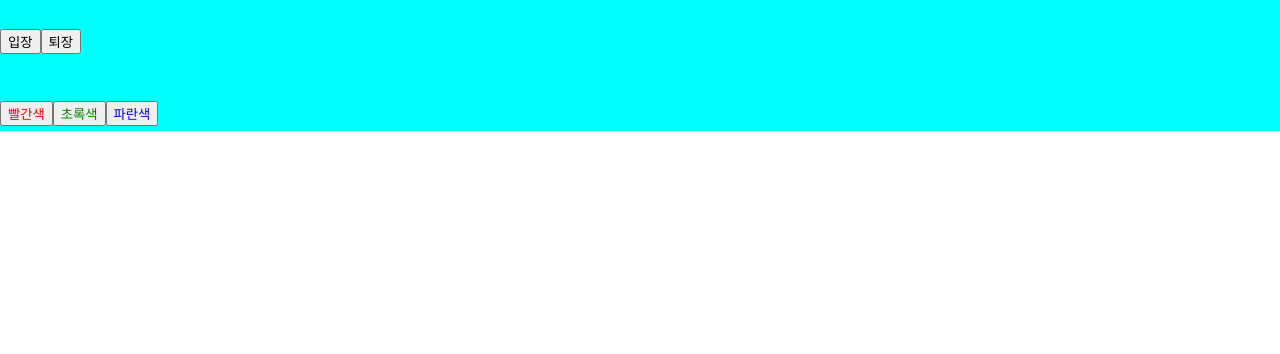
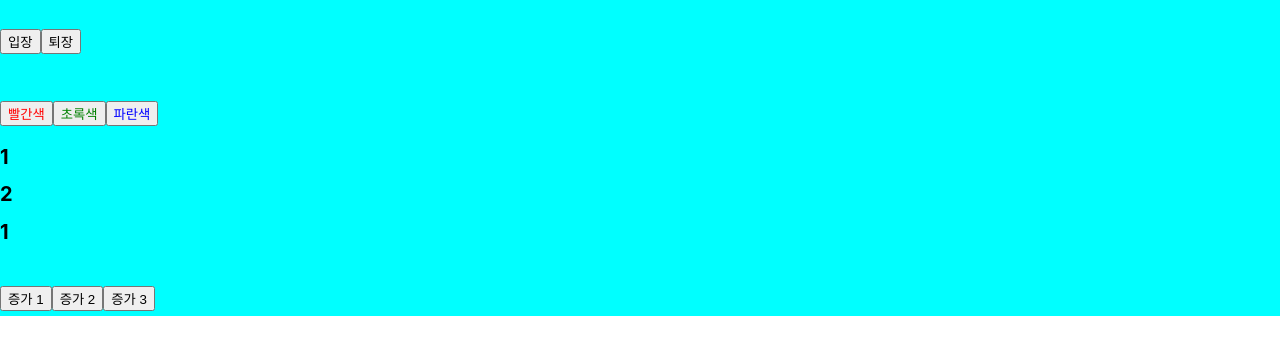
Before and after one commit to Hogrii/Douzone_React, a React (Create React App) app in the folder hello-app/: page / in a window 1280 px wide. Shown: the top 354 px of the page. Built offline with nearby package versions, Linux system fonts and the light colour scheme.

Commit message:
useState 맵 이용하기

```diff
--- a/hello-app/src/App6.js
+++ b/hello-app/src/App6.js
@@ -2,12 +2,14 @@ import { Component } from 'react';
 import './App.css';
 
 import Say from './comp/Say';
+import Number3 from './comp/Number3';
 
 class App5 extends Component {
   render() {
     return (
       <div className="react">
         <Say />
+        <Number3 />
       </div>
     );
   }
--- /dev/null
+++ b/hello-app/src/comp/Number3.js
@@ -0,0 +1,51 @@
+import React, { useState } from 'react';
+
+const Number3 = () => {
+  //   const [a, setA] = useState(1);
+  //   const [b, setB] = useState(2);
+  //   const [c, setC] = useState(3);
+
+  const [map, setMap] = useState({ a: 1, b: 2, c: 1 });
+
+  return (
+    <div>
+      <h1>{map.a}</h1>
+      <h1>{map.b}</h1>
+      <h1>{map.c}</h1>
+      <button
+        onClick={() => {
+          let newMap = { ...map, a: map.a + 1 };
+          {
+            /* ...map은 map이 갖고있는 구조를 그대로 복사한다는 의미이다 */
+          }
+          {
+            /*
+            { a: 1, b: 2, c: 1 } -> ...map을 선언하면
+            사본 { a: 1, b: 2, c: 1 }이 만들어지고 해당 사본의 a값을 변경하면
+            { b: 2, c: 1, a: 2 } -> 로 변경된다
+             */
+          }
+          setMap(newMap);
+        }}
+      >
+        증가 1
+      </button>
+      <button
+        onClick={() => {
+          setMap({ ...map, b: map.b + 1 });
+        }}
+      >
+        증가 2
+      </button>
+      <button
+        onClick={() => {
+          setMap({ ...map, c: map.c + 1 });
+        }}
+      >
+        증가 3
+      </button>
+    </div>
+  );
+};
+
+export default Number3;
--- a/hello-app/src/comp/index.js
+++ b/hello-app/src/comp/index.js
@@ -5,6 +5,7 @@ import MyStateComponent from './MyStateComponent';
 import Counter from './Counter';
 import Counter2 from './Counter2';
 import Say from './Say';
+import Number3 from './Number3';
 
 export {
   MyComponent,
@@ -14,4 +15,5 @@ export {
   Counter,
   Counter2,
   Say,
+  Number3,
 };
```
